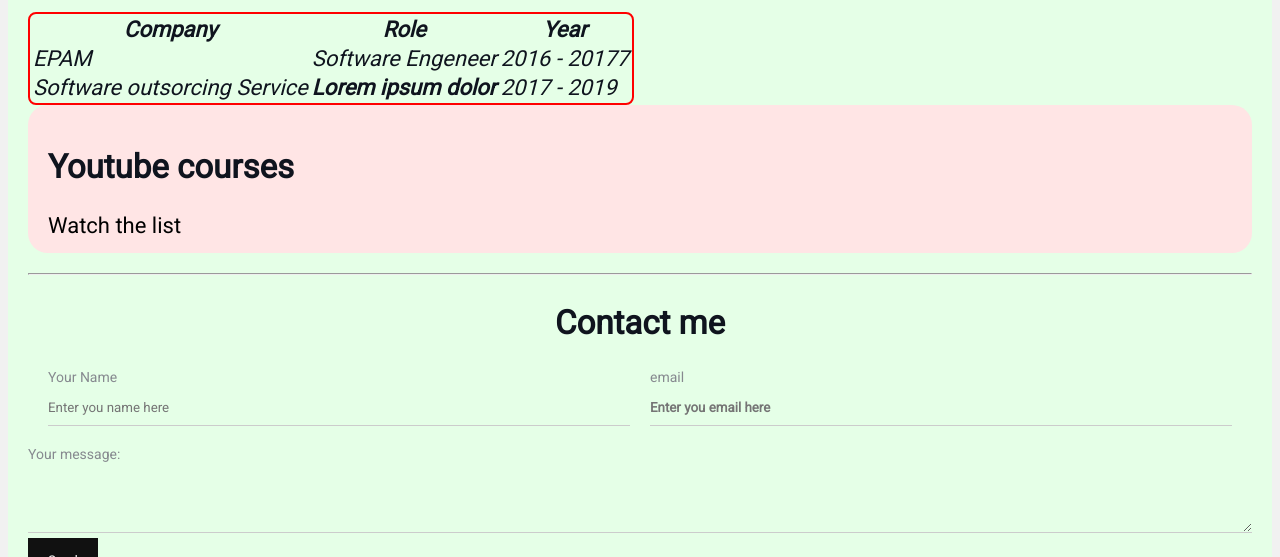
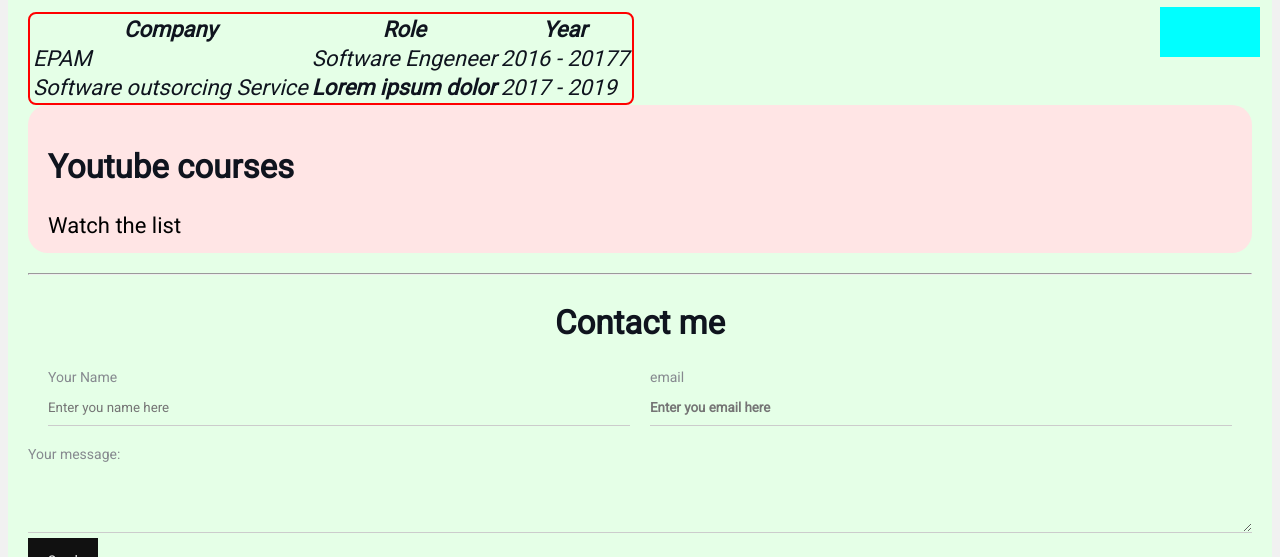
Before and after one commit to a-russkikh/css-cv, a plain HTML site: page index.html in a window 1280 px wide. Shown: the part 713-1270 px from the top of the page. Drawn offline with Linux system fonts and the light colour scheme.

Commit message:
The float box position values change

```diff
--- a/style.css
+++ b/style.css
@@ -148,8 +148,8 @@ a:visited {
 
 .box {
   position: fixed;
-  top: 0px;
-  left: 0px;
+  bottom: 30px;
+  right: 20px;
   width: 100px;
   height: 50px;
   background: cyan;
```
